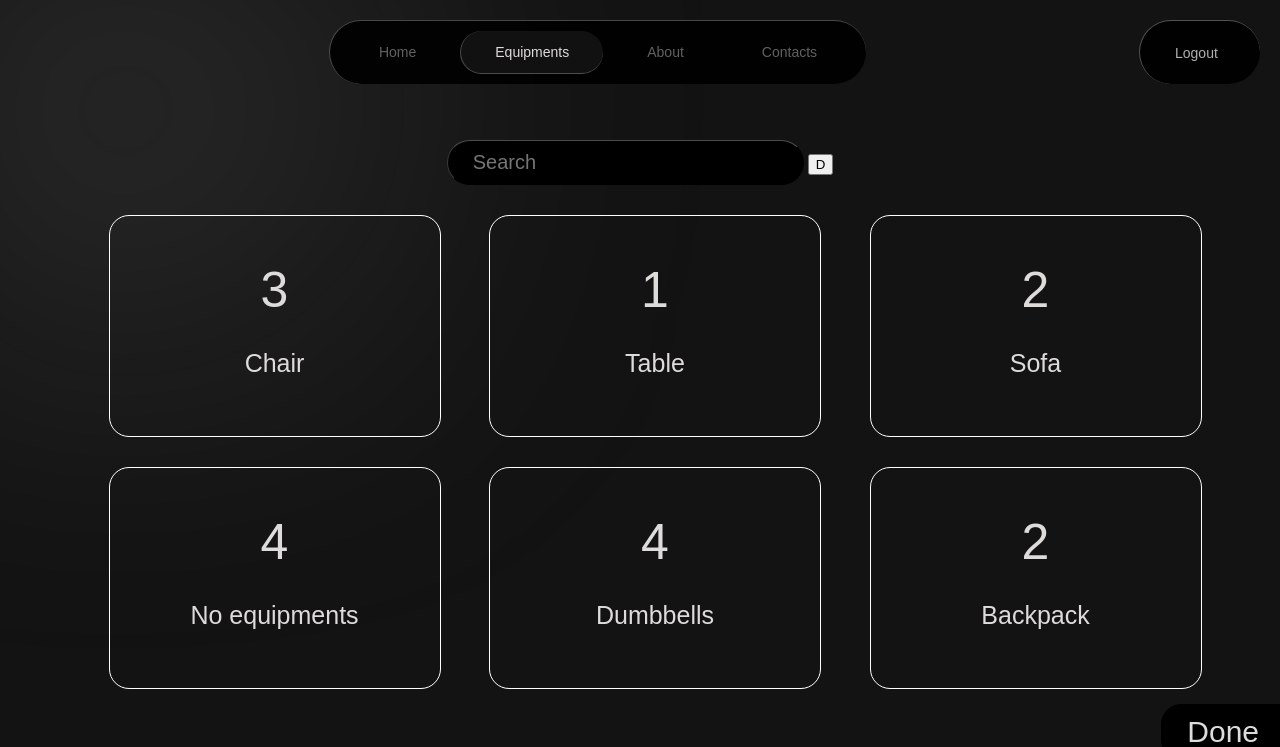
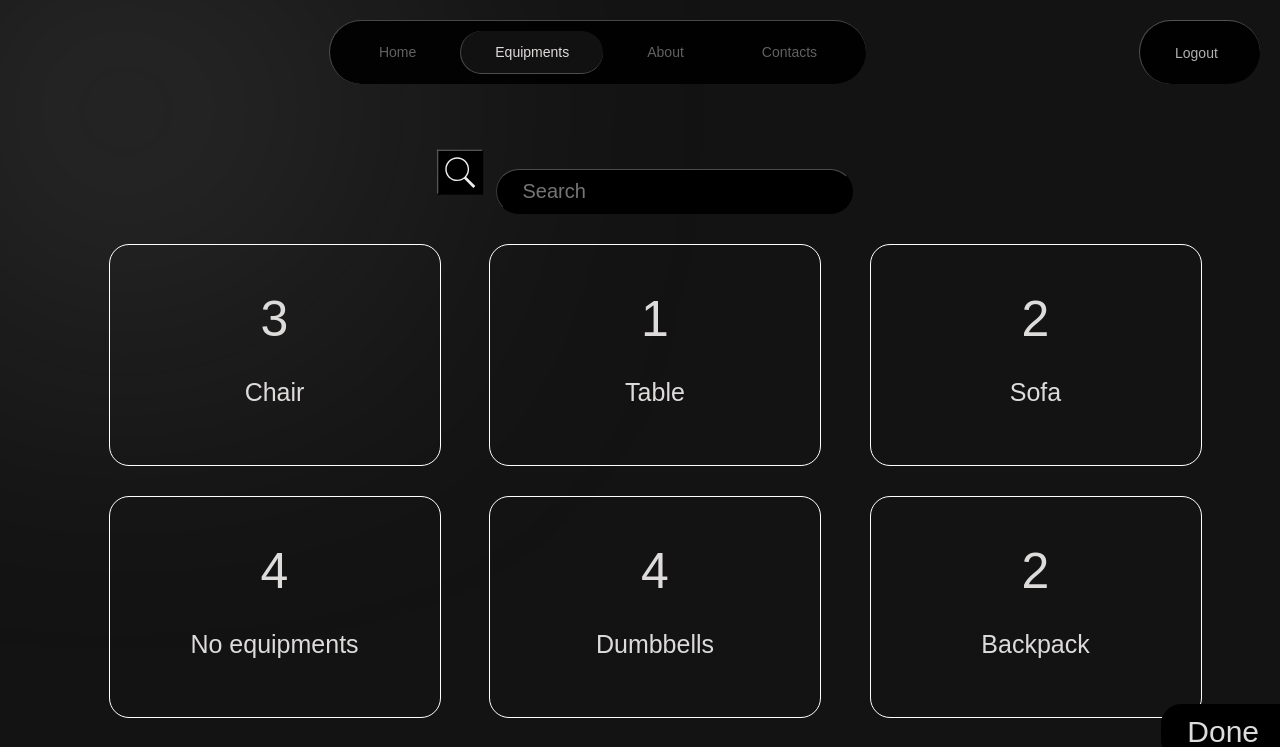
Before and after one commit to ShivamNotfound/NoExcuses, a Django app: page /select_equipment/ in a window 1280 px wide. Shown: the top 747 px of the page. Run offline with Django 5.2, Linux system fonts and the light colour scheme; a user stored in the database is signed in; data comes from the database, SQL or seed files in the repository; both versions use the stored data as it was after the commit.

Commit message:
Tried designing search bar but was not able to do it completely

```diff
--- a/ne_project/api/static/api/select_equipment.css
+++ b/ne_project/api/static/api/select_equipment.css
@@ -20,6 +20,14 @@
 }
 #search_label{
     visibility: hidden;
+}
+
+#search_btn{
+    background-color: black;
+    transform: scale(0.7);
+}
+#search_btn svg{
+    margin-top:5px;
 }
 
 .equipment_cards{
--- a/ne_project/api/templates/api/select_equipment.html
+++ b/ne_project/api/templates/api/select_equipment.html
@@ -5,8 +5,10 @@
     <!--<form method="POST" action="/select_equipment/" id="search_form">
         {% csrf_token %} -->
         <center>
+            <button id="search_btn" type="submit" name="search_bar"><svg xmlns="http://www.w3.org/2000/svg" x="0px" y="0px" width="50" height="50" viewBox="0,0,256,256">
+<g fill="#eeeeee" fill-rule="nonzero" stroke="none" stroke-width="1" stroke-linecap="butt" stroke-linejoin="miter" stroke-miterlimit="10" stroke-dasharray="" stroke-dashoffset="0" font-family="none" font-weight="none" font-size="none" text-anchor="none" style="mix-blend-mode: normal"><g transform="scale(5.12,5.12)"><path d="M21,3c-9.37891,0 -17,7.62109 -17,17c0,9.37891 7.62109,17 17,17c3.71094,0 7.14063,-1.19531 9.9375,-3.21875l13.15625,13.125l2.8125,-2.8125l-13,-13.03125c2.55469,-2.97656 4.09375,-6.83984 4.09375,-11.0625c0,-9.37891 -7.62109,-17 -17,-17zM21,5c8.29688,0 15,6.70313 15,15c0,8.29688 -6.70312,15 -15,15c-8.29687,0 -15,-6.70312 -15,-15c0,-8.29687 6.70313,-15 15,-15z"></path></g></g>
+</svg></button>
             <input id="search_bar" placeholder="Search" name="search_value" >
-            <button id="search_btn" type="submit" name="search_bar">D</button>
         </center>
     <!-- </form> -->
 
```
Also changed, not shown: ne_project/db.sqlite3.
